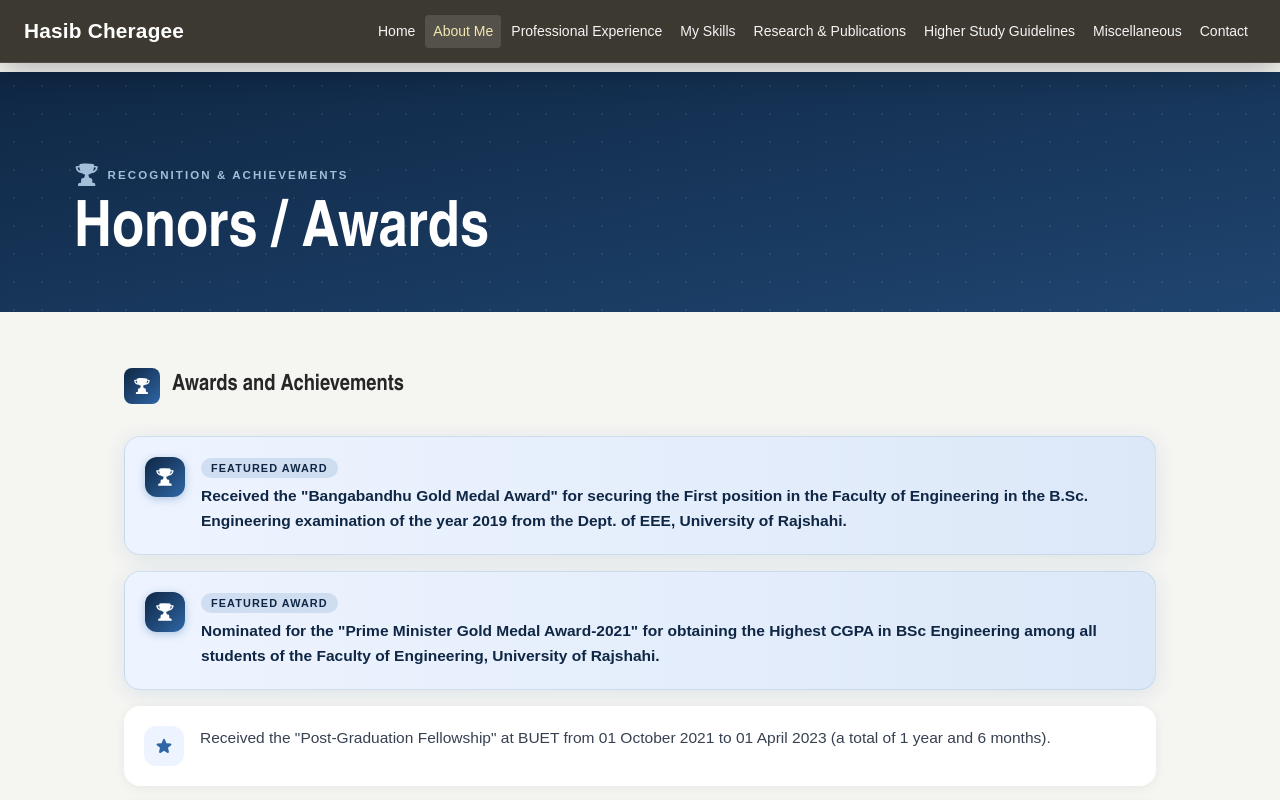
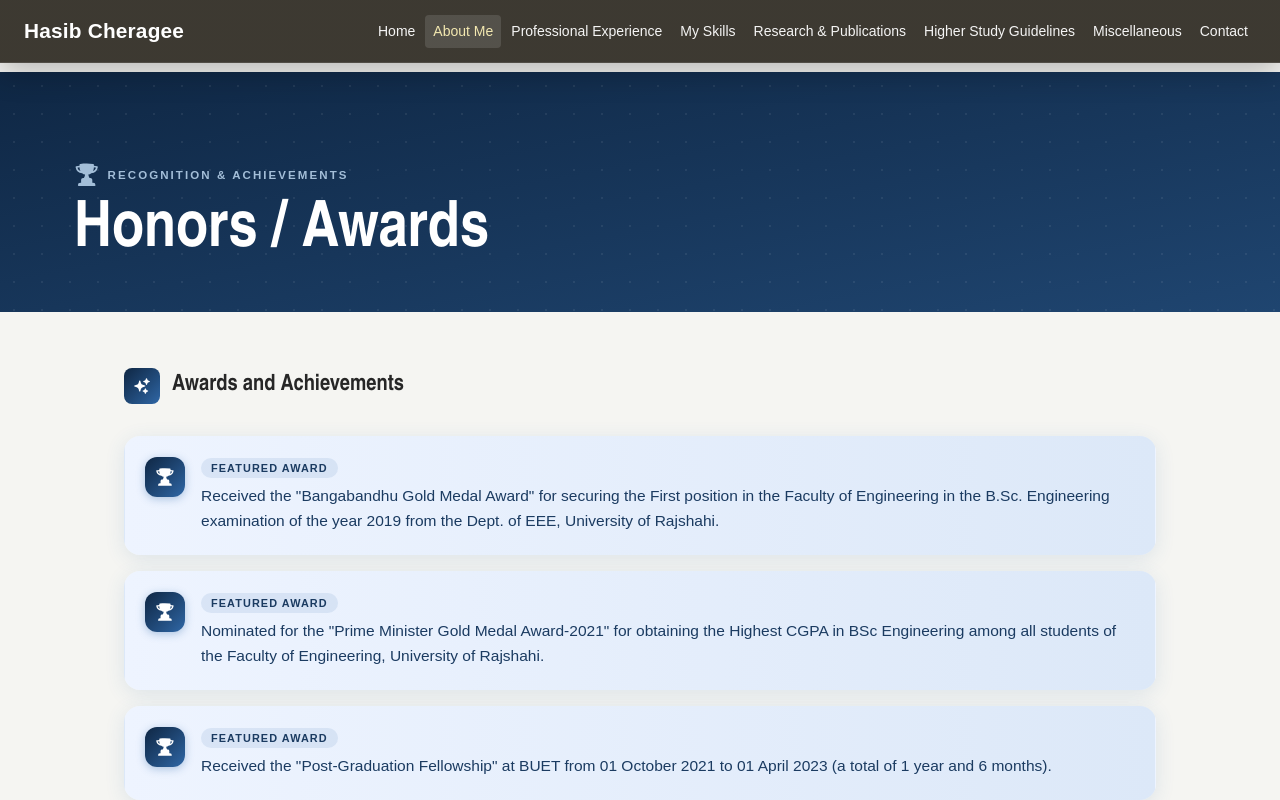
Before and after one commit to injaamam/hasib-portfolio, a Next.js app in the folder frontend/: page /honorsawards in a window 1280 px wide. Shown: the top 800 px of the page. Built offline with nearby package versions, Linux system fonts and the light colour scheme.

Commit message:
UI update: honorsawards

```diff
--- a/frontend/src/app/honorsawards/page.js
+++ b/frontend/src/app/honorsawards/page.js
@@ -1,5 +1,5 @@
 import { honorsAwards } from "@/lib/siteData";
-import { HiTrophy, HiStar } from "react-icons/hi2";
+import { HiSparkles, HiTrophy } from "react-icons/hi2";
 
 const narrowFont = {
   fontFamily:
@@ -42,7 +42,7 @@ export default function HonorsAwardsPage() {
           <div key={section.heading}>
             <div className="mb-8 flex items-center gap-3">
               <div className="flex h-9 w-9 items-center justify-center rounded-lg bg-gradient-to-br from-[#0f2744] to-[#2f67a6] text-white">
-                <HiTrophy size={18} />
+                <HiSparkles size={18} />
               </div>
               <h2
                 className="text-[1.4rem] font-bold text-[#262626]"
@@ -54,55 +54,24 @@ export default function HonorsAwardsPage() {
 
             {section.list && (
               <div className="space-y-4">
-                {section.list.map((item, i) => {
-                  const isFeatured = i < 2;
-                  return (
+                {section.list.map((item, i) => (
                   <div
                     key={i}
-                      className={`flex gap-4 rounded-2xl p-5 transition-shadow ${
-                        isFeatured
-                          ? "border border-[#a3bed8]/40 bg-gradient-to-r from-[#eef4ff] to-[#dce8f8] shadow-[0_4px_20px_rgba(47,103,166,0.12)]"
-                          : "bg-white shadow-[0_2px_12px_rgba(0,0,0,0.06)] hover:shadow-[0_4px_18px_rgba(0,0,0,0.1)]"
-                      }`}
+                    className="flex gap-4 rounded-2xl border border-[#a3bed8]/0 bg-gradient-to-r from-[#eef4ff] to-[#dce8f8] p-5 shadow-[0_4px_20px_rgba(47,103,166,0.12)] transition-shadow"
                   >
-                      <div
-                        className={`flex h-10 w-10 shrink-0 items-center justify-center rounded-xl ${
-                          isFeatured
-                            ? "bg-gradient-to-br from-[#0f2744] to-[#2f67a6] shadow-[0_2px_8px_rgba(47,103,166,0.35)]"
-                            : "bg-[#eef4ff]"
-                        }`}
-                      >
-                        {isFeatured ? (
-                          <HiTrophy
-                            size={20}
-                            className="text-white"
-                          />
-                        ) : (
-                          <HiStar
-                            size={18}
-                            className="text-[#2f67a6]"
-                          />
-                        )}
+                    <div className="flex h-10 w-10 shrink-0 items-center justify-center rounded-xl bg-gradient-to-br from-[#0f2744] to-[#2f67a6] shadow-[0_2px_8px_rgba(47,103,166,0.35)]">
+                      <HiTrophy size={20} className="text-white" />
                     </div>
                     <div>
-                        {isFeatured && (
-                          <span className="mb-1.5 inline-block rounded-full bg-[#2f67a6]/15 px-2.5 py-0.5 text-[0.68rem] font-bold uppercase tracking-[0.1em] text-[#0f2744]">
+                      <span className="mb-1.5 inline-block rounded-full bg-[#2f67a6]/10 px-2.5 py-0.5 text-[0.68rem] font-semibold uppercase tracking-[0.1em] text-[#1b3b61]">
                         Featured Award
                       </span>
-                        )}
-                        <p
-                          className={`text-[0.97rem] leading-[1.6] ${
-                            isFeatured
-                              ? "font-semibold text-[#0f2744]"
-                              : "font-medium text-[#374151]"
-                          }`}
-                        >
+                      <p className="text-[0.97rem] font-medium leading-[1.6] text-[#1b3b61]">
                         {item}
                       </p>
                     </div>
                   </div>
-                  );
-                })}
+                ))}
               </div>
             )}
           </div>
```
Lines whose indentation alone changed are shown as unchanged.
